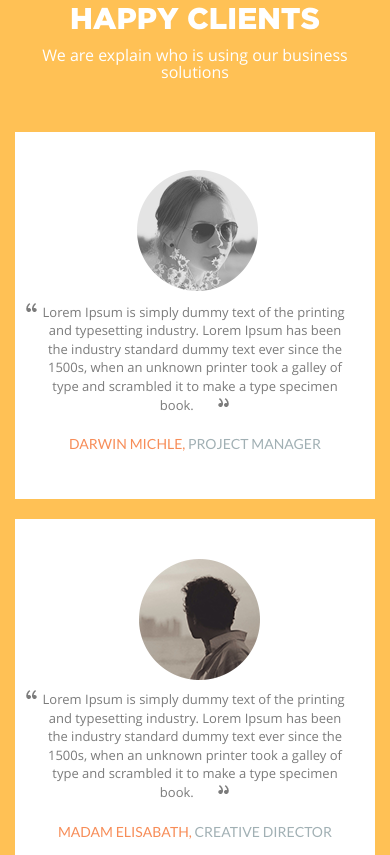
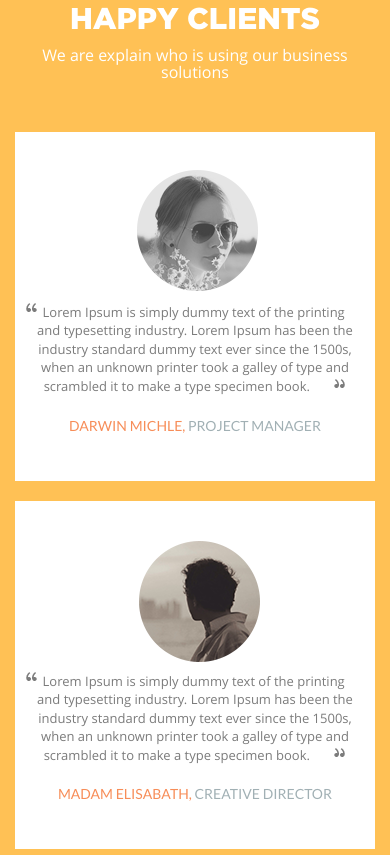
Before and after one commit to bilotserkovska/BusinessTheme, a plain HTML site: page index.html in a window 390 px wide. Shown: the part 4720-5575 px from the top of the page. Drawn offline with nearby package versions, Linux system fonts and the light colour scheme.

Commit message:
mobile quote

```diff
--- a/css/style.css
+++ b/css/style.css
@@ -882,5 +882,8 @@ footer{
 	.service-wrap{
 		text-align: center;
 	}
+	.client-box{
+		padding: 35px 22px;
+	}
 
 }
```
